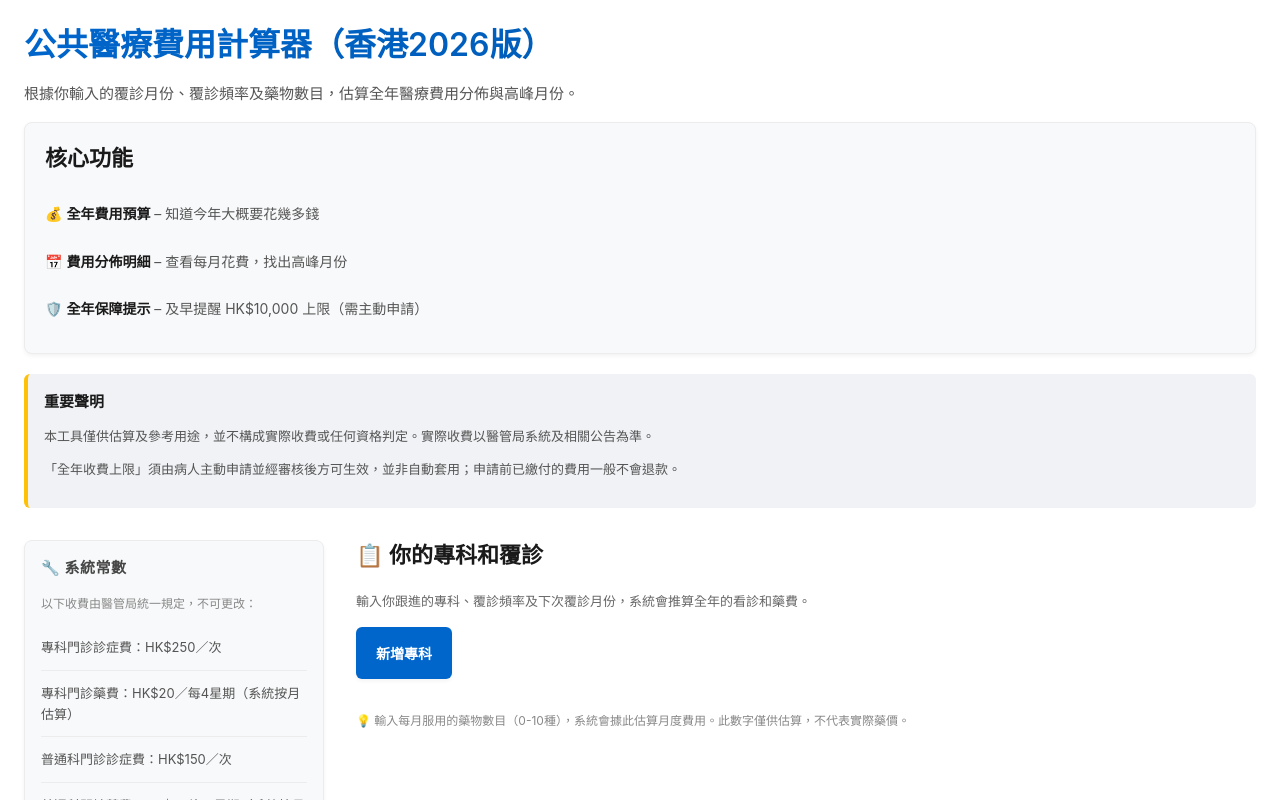
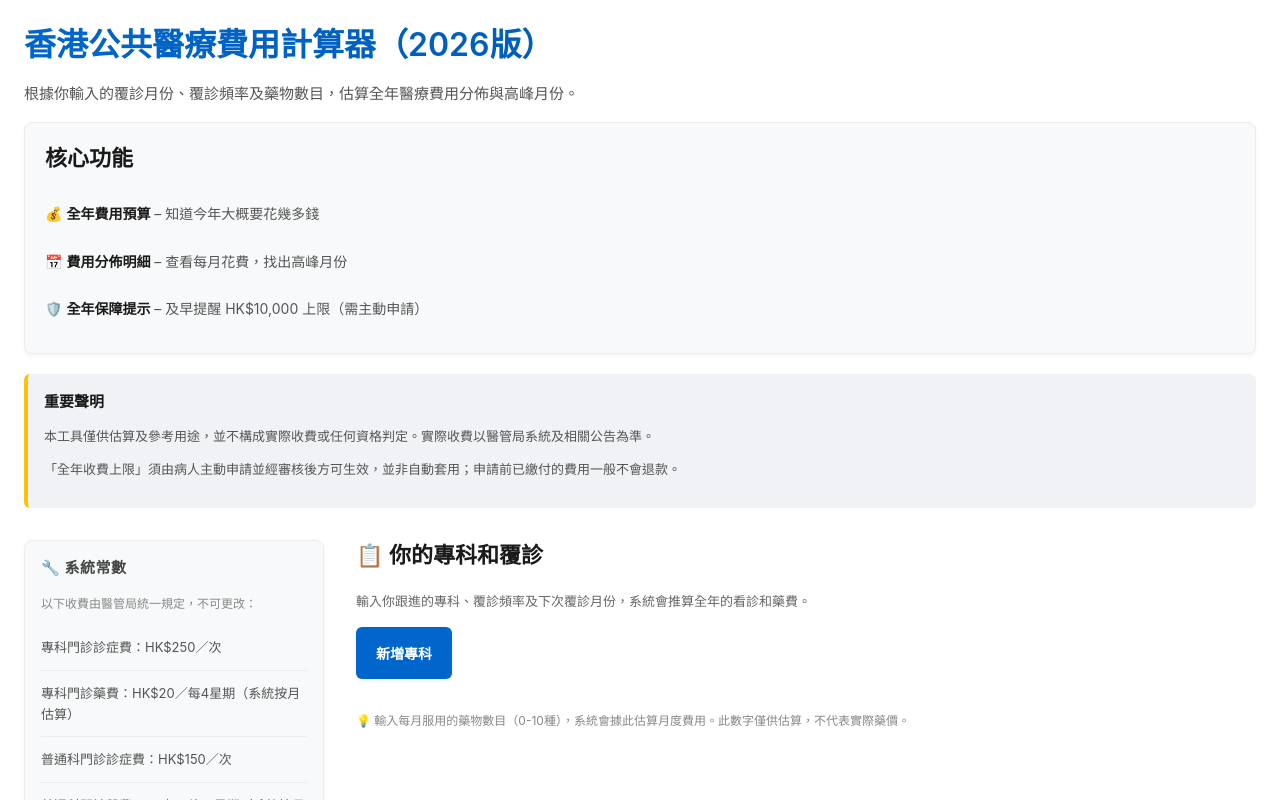
Before and after one commit to chau-hm/ha-public-charge-estimator, a React (Vite) app: page / in a window 1280 px wide. Shown: the top 800 px of the page. Built offline with nearby package versions, Linux system fonts and the light colour scheme.

Commit message:
fix: update page title and meta tag for improved SEO and clarity in the medical cost estimator

```diff
--- a/index.html
+++ b/index.html
@@ -3,7 +3,8 @@
   <head>
     <meta charset="UTF-8" />
     <meta name="viewport" content="width=device-width, initial-scale=1.0" />
-    <title>公眾醫療費用計算器（香港醫管局制度版）</title>
+    <title>公香港公共醫療費用計算器（2026版）</title>
+    <meta name="google-site-verification" content="uCwsupgAuz1T6tnREGryWzv96y9X8uisu3b2EXIl5FA" />
   </head>
   <body>
     <div id="root"></div>
--- a/src/config.ts
+++ b/src/config.ts
@@ -46,7 +46,7 @@ export const SERVICE_TYPES = {
 
 // UI Labels (Traditional Chinese - Hong Kong)
 export const UI_LABELS = {
-  PAGE_TITLE: "公共醫療費用計算器（香港2026版）",
+  PAGE_TITLE: "香港公共醫療費用計算器（2026版）",
   DISCLAIMERS: {
     MAIN: "本工具僅供估算及參考用途，並不構成實際收費或任何資格判定。實際收費以醫管局系統及相關公告為準。",
     ASC: "「全年收費上限」須由病人主動申請並經審核後方可生效，並非自動套用；申請前已繳付的費用一般不會退款。",
```
